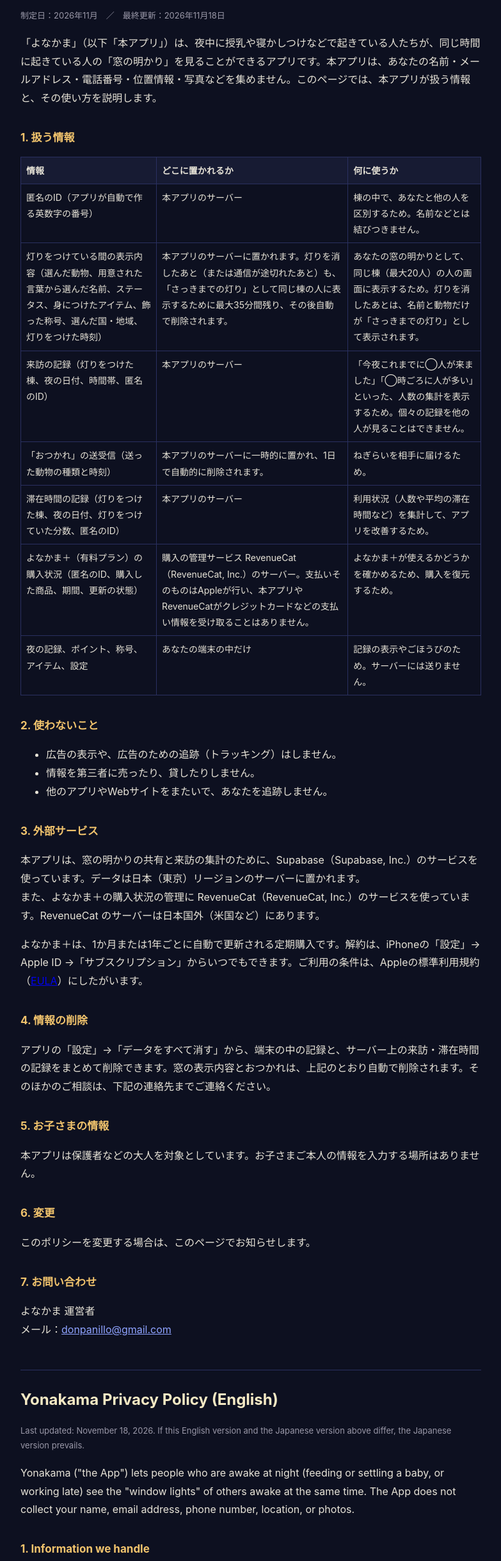
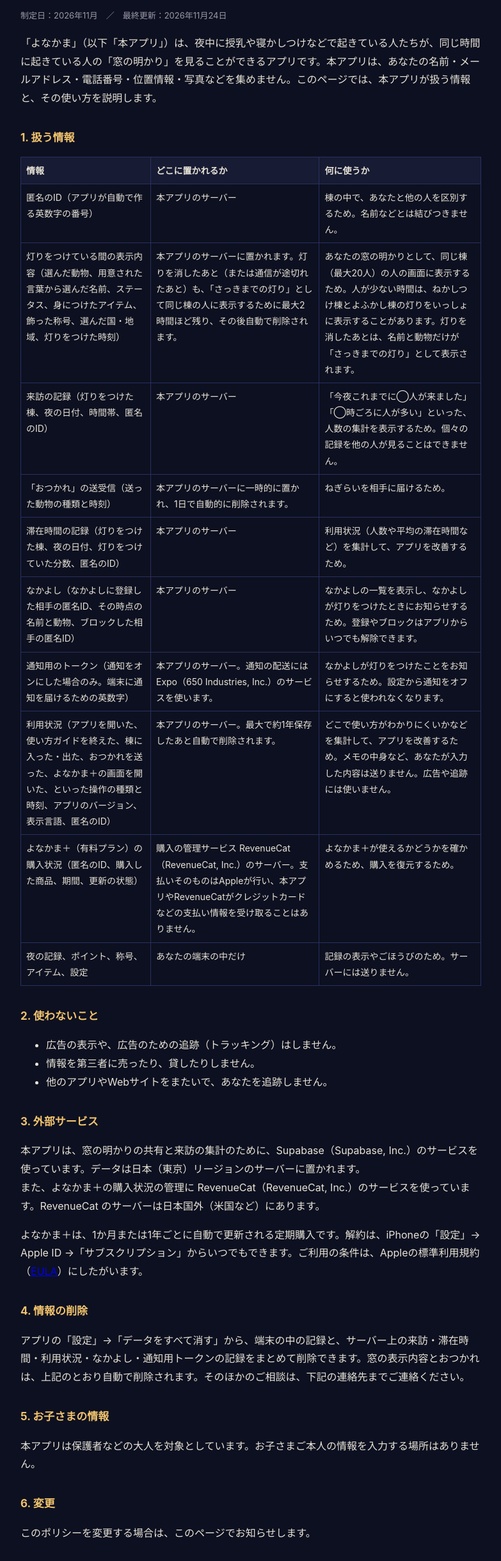
Before and after one commit to yonakama/yonakama.github.io, a plain HTML site: page privacy.html in a window 1280 px wide. Shown: the part 94-2534 px from the top of the page at 64% size, without its empty margins (248-1031 px from the left). Drawn offline with Linux system fonts and the light colour scheme.

Commit message:
プライバシーポリシー：なかよし・通知・利用状況、さっきまでの灯り（2時間）を反映

```diff
--- a/privacy.html
+++ b/privacy.html
@@ -18,7 +18,7 @@
 <body>
 <main>
 <h1>よなかま プライバシーポリシー</h1>
-<p class="muted">制定日：2026年11月　／　最終更新：2026年11月18日</p>
+<p class="muted">制定日：2026年11月　／　最終更新：2026年11月24日</p>
 
 <p>「よなかま」（以下「本アプリ」）は、夜中に授乳や寝かしつけなどで起きている人たちが、同じ時間に起きている人の「窓の明かり」を見ることができるアプリです。本アプリは、あなたの名前・メールアドレス・電話番号・位置情報・写真などを集めません。このページでは、本アプリが扱う情報と、その使い方を説明します。</p>
 
@@ -26,10 +26,13 @@
 <table>
 <tr><th>情報</th><th>どこに置かれるか</th><th>何に使うか</th></tr>
 <tr><td>匿名のID（アプリが自動で作る英数字の番号）</td><td>本アプリのサーバー</td><td>棟の中で、あなたと他の人を区別するため。名前などとは結びつきません。</td></tr>
-<tr><td>灯りをつけている間の表示内容（選んだ動物、用意された言葉から選んだ名前、ステータス、身につけたアイテム、飾った称号、選んだ国・地域、灯りをつけた時刻）</td><td>本アプリのサーバーに置かれます。灯りを消したあと（または通信が途切れたあと）も、「さっきまでの灯り」として同じ棟の人に表示するために最大35分間残り、その後自動で削除されます。</td><td>あなたの窓の明かりとして、同じ棟（最大20人）の人の画面に表示するため。灯りを消したあとは、名前と動物だけが「さっきまでの灯り」として表示されます。</td></tr>
+<tr><td>灯りをつけている間の表示内容（選んだ動物、用意された言葉から選んだ名前、ステータス、身につけたアイテム、飾った称号、選んだ国・地域、灯りをつけた時刻）</td><td>本アプリのサーバーに置かれます。灯りを消したあと（または通信が途切れたあと）も、「さっきまでの灯り」として同じ棟の人に表示するために最大2時間ほど残り、その後自動で削除されます。</td><td>あなたの窓の明かりとして、同じ棟（最大20人）の人の画面に表示するため。人が少ない時間は、ねかしつけ棟とよふかし棟の灯りをいっしょに表示することがあります。灯りを消したあとは、名前と動物だけが「さっきまでの灯り」として表示されます。</td></tr>
 <tr><td>来訪の記録（灯りをつけた棟、夜の日付、時間帯、匿名のID）</td><td>本アプリのサーバー</td><td>「今夜これまでに◯人が来ました」「◯時ごろに人が多い」といった、人数の集計を表示するため。個々の記録を他の人が見ることはできません。</td></tr>
 <tr><td>「おつかれ」の送受信（送った動物の種類と時刻）</td><td>本アプリのサーバーに一時的に置かれ、1日で自動的に削除されます。</td><td>ねぎらいを相手に届けるため。</td></tr>
 <tr><td>滞在時間の記録（灯りをつけた棟、夜の日付、灯りをつけていた分数、匿名のID）</td><td>本アプリのサーバー</td><td>利用状況（人数や平均の滞在時間など）を集計して、アプリを改善するため。</td></tr>
+<tr><td>なかよし（なかよしに登録した相手の匿名ID、その時点の名前と動物、ブロックした相手の匿名ID）</td><td>本アプリのサーバー</td><td>なかよしの一覧を表示し、なかよしが灯りをつけたときにお知らせするため。登録やブロックはアプリからいつでも解除できます。</td></tr>
+<tr><td>通知用のトークン（通知をオンにした場合のみ。端末に通知を届けるための英数字）</td><td>本アプリのサーバー。通知の配送には Expo（650 Industries, Inc.）のサービスを使います。</td><td>なかよしが灯りをつけたことをお知らせするため。設定から通知をオフにすると使われなくなります。</td></tr>
+<tr><td>利用状況（アプリを開いた、使い方ガイドを終えた、棟に入った・出た、おつかれを送った、よなかま＋の画面を開いた、といった操作の種類と時刻、アプリのバージョン、表示言語、匿名のID）</td><td>本アプリのサーバー。最大で約1年保存したあと自動で削除されます。</td><td>どこで使い方がわかりにくいかなどを集計して、アプリを改善するため。メモの中身など、あなたが入力した内容は送りません。広告や追跡には使いません。</td></tr>
 <tr><td>よなかま＋（有料プラン）の購入状況（匿名のID、購入した商品、期間、更新の状態）</td><td>購入の管理サービス RevenueCat（RevenueCat, Inc.）のサーバー。支払いそのものはAppleが行い、本アプリやRevenueCatがクレジットカードなどの支払い情報を受け取ることはありません。</td><td>よなかま＋が使えるかどうかを確かめるため、購入を復元するため。</td></tr>
 <tr><td>夜の記録、ポイント、称号、アイテム、設定</td><td>あなたの端末の中だけ</td><td>記録の表示やごほうびのため。サーバーには送りません。</td></tr>
 </table>
@@ -46,7 +49,7 @@
 <p>よなかま＋は、1か月または1年ごとに自動で更新される定期購入です。解約は、iPhoneの「設定」→ Apple ID →「サブスクリプション」からいつでもできます。ご利用の条件は、Appleの標準利用規約（<a href="https://www.apple.com/legal/internet-services/itunes/dev/stdeula/">EULA</a>）にしたがいます。</p>
 
 <h2>4. 情報の削除</h2>
-<p>アプリの「設定」→「データをすべて消す」から、端末の中の記録と、サーバー上の来訪・滞在時間の記録をまとめて削除できます。窓の表示内容とおつかれは、上記のとおり自動で削除されます。そのほかのご相談は、下記の連絡先までご連絡ください。</p>
+<p>アプリの「設定」→「データをすべて消す」から、端末の中の記録と、サーバー上の来訪・滞在時間・利用状況・なかよし・通知用トークンの記録をまとめて削除できます。窓の表示内容とおつかれは、上記のとおり自動で削除されます。そのほかのご相談は、下記の連絡先までご連絡ください。</p>
 
 <h2>5. お子さまの情報</h2>
 <p>本アプリは保護者などの大人を対象としています。お子さまご本人の情報を入力する場所はありません。</p>
@@ -59,16 +62,19 @@
 <hr style="border:0;border-top:1px solid #2a3060;margin:48px 0 24px">
 <h1 id="en" lang="en">Yonakama Privacy Policy (English)</h1>
 <div lang="en">
-<p class="muted">Last updated: November 18, 2026. If this English version and the Japanese version above differ, the Japanese version prevails.</p>
+<p class="muted">Last updated: November 24, 2026. If this English version and the Japanese version above differ, the Japanese version prevails.</p>
 <p>Yonakama ("the App") lets people who are awake at night (feeding or settling a baby, or working late) see the "window lights" of others awake at the same time. The App does not collect your name, email address, phone number, location, or photos.</p>
 <h2>1. Information we handle</h2>
 <table>
 <tr><th>Information</th><th>Where it is stored</th><th>Why</th></tr>
 <tr><td>An anonymous ID (a random string created by the App)</td><td>The App's server</td><td>To tell you apart from others in a building. It is not linked to your name.</td></tr>
-<tr><td>What your window shows while your light is on (your animal, a name made from preset words, status, items, title, country or region you chose, and the time you turned on your light)</td><td>The App's server. Kept for up to 35 minutes after you leave so others see "recent lights," then deleted automatically.</td><td>To show your window to others in the same building (up to 20 people).</td></tr>
+<tr><td>What your window shows while your light is on (your animal, a name made from preset words, status, items, title, country or region you chose, and the time you turned on your light)</td><td>The App's server. Kept for about 2 hours after you leave so others see "recent lights," then deleted automatically.</td><td>To show your window to others in the same building (up to 20 people). When few people are awake, lights from both buildings may be shown together.</td></tr>
 <tr><td>Visit records (building, night, hour, anonymous ID)</td><td>The App's server</td><td>To show counts such as "5 people came tonight." No one else can see individual records.</td></tr>
 <tr><td>"Hang in there" messages (animal type and time)</td><td>The App's server, deleted automatically within one day</td><td>To deliver the message.</td></tr>
 <tr><td>Time spent (building, night, minutes, anonymous ID)</td><td>The App's server</td><td>To understand usage and improve the App.</td></tr>
+<tr><td>Friends (anonymous IDs of people you added as friends, their name and animal at that time, and anonymous IDs you blocked)</td><td>The App's server</td><td>To show your friends list and let you know when a friend turns on their light. You can remove or unblock anytime in the App.</td></tr>
+<tr><td>Push token (only if you turn on notifications)</td><td>The App's server. Notifications are delivered via Expo (650 Industries, Inc.).</td><td>To notify you when a friend turns on their light. Not used after you turn notifications off.</td></tr>
+<tr><td>Usage events (the kind and time of actions such as opening the App, finishing the guide, entering or leaving a building, sending a "hang in there," or opening the Yonakama+ screen; app version; display language; anonymous ID)</td><td>The App's server. Deleted automatically after about one year.</td><td>To understand where the App is hard to use and improve it. We never send what you type, and never use this for ads or tracking.</td></tr>
 <tr><td>Yonakama+ purchase status (anonymous ID, product, period, renewal state)</td><td>RevenueCat, Inc. Payment itself is handled by Apple; neither the App nor RevenueCat receives your card details.</td><td>To check whether Yonakama+ is active and to restore purchases.</td></tr>
 <tr><td>Night log, points, titles, items, settings</td><td>Only on your device</td><td>To show your records and rewards. Not sent to our server.</td></tr>
 </table>
@@ -78,7 +84,7 @@
 <p>We use Supabase, Inc. (servers in Tokyo, Japan) to share window lights and count visits, and RevenueCat, Inc. (servers outside Japan, such as in the U.S.) to manage Yonakama+ purchases.</p>
 <p>Yonakama+ is an auto-renewing subscription (monthly or yearly). Cancel anytime in iPhone Settings → Apple ID → Subscriptions. Use is subject to Apple's standard <a href="https://www.apple.com/legal/internet-services/itunes/dev/stdeula/">EULA</a>.</p>
 <h2>4. Deleting your data</h2>
-<p>In the App, go to Settings → "Delete all data" to delete the records on your device and your visit and time records on our server. Window contents and messages are deleted automatically as described above.</p>
+<p>In the App, go to Settings → "Delete all data" to delete the records on your device and your visit, time, usage, friends, and push token records on our server. Window contents and messages are deleted automatically as described above.</p>
 <h2>5. Children</h2>
 <p>The App is intended for adults such as parents and caregivers. There is no place to enter a child's information.</p>
 <h2>6. Changes</h2>
```
